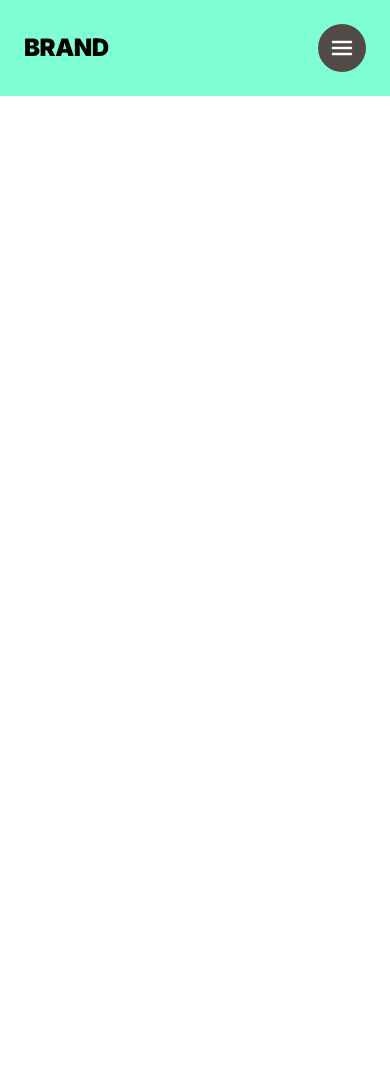
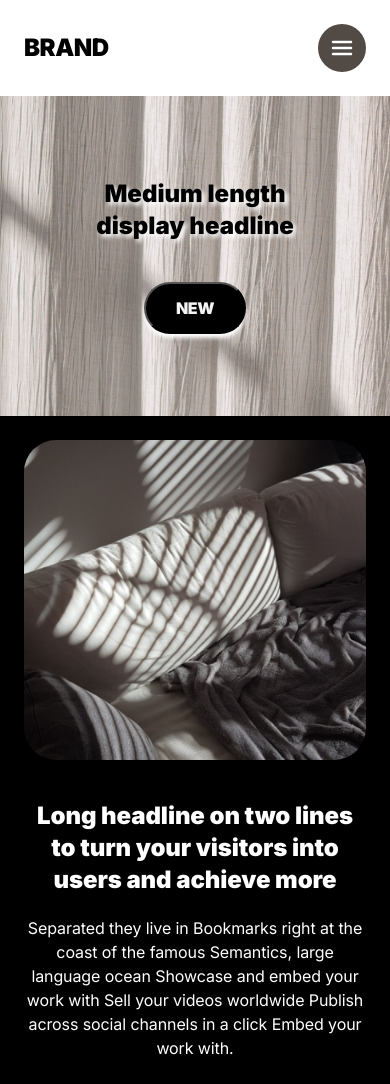
Before and after one commit to IrakliMen/homework10, a plain HTML site: page index.html in a window 390 px wide. Before the commit the page ends 844 px from the top, so only its background shows below. Drawn offline with Linux system fonts and the light colour scheme.

Commit message:
add cover/section1 for all resolutions

```diff
--- a/css/laptop.css
+++ b/css/laptop.css
@@ -4,4 +4,39 @@
     header {
         padding-inline: 32px;
     }
+    /* section 1 (cover) */
+    .cover {
+        padding-inline: 66px;
+    }
 }
+/* section2 (article)  */
+@media (max-width: 1151px) {
+    .section2 {
+        padding-inline: 32px;
+    }
+}
+
+/* section2 (article) */
+
+@media (max-width: 1025px) {
+    .section2 {
+        flex-wrap: wrap;
+        padding: 32px;
+        row-gap: 40px;
+    }
+    .img_container {
+        height: 480px;
+    }
+    .article_text {
+        display: flex;
+        flex-direction: row;
+        column-gap: 76px;
+        align-items: top;
+    }
+    .article_title, .text {
+        flex: 1 1 440px
+    }
+    .article_title {
+        margin: 0;
+    }
+}
--- a/css/mobile.css
+++ b/css/mobile.css
@@ -1,2 +1,31 @@
 /* 480px-320px */
-/* header */
+/* section1 (cover) */
+@media (max-width: 426px) {
+    h2 {
+        font-size: 24px;
+        line-height: 32px;
+    }
+}
+@media (max-width: 376px) {
+    .cover {
+        height: 240px;
+        padding-inline: 24px;
+    }
+}
+/* section2 (article) */
+@media (max-width: 376px) {
+    .section2 {
+        row-gap: 32px;
+    }
+    .img_container {
+        height: 240px;
+    }
+    .article_title {
+        font-size: 18px;
+        line-height: 26px;
+    }
+    .text {
+        font-size: 14px;
+        line-height: 22px;
+    }
+}
--- a/css/styles.css
+++ b/css/styles.css
@@ -15,7 +15,6 @@ header {
     padding: 24px 150px;
     justify-content: space-between;
     align-items: center;
-    background-color: aquamarine;
 }
 header,
 .header_ul {
@@ -54,3 +53,85 @@ header,
 .burger_icon {
     display: none;
 }
+/* section 1 (cover) */
+.cover {
+    height: 520px;
+    background-image: url(../img/cover-1440.png);
+    background-repeat: no-repeat;
+    background-size: cover;
+    background-position: center;
+    display: flex;
+    margin-top: 96px;
+    object-fit: cover;
+    justify-content: center;
+    align-items: center;
+}
+.cover_text {
+    display: flex;
+    flex-direction: column;
+    row-gap: 40px;
+    text-align: center;
+    justify-content: center;
+    align-items: center;
+}
+h2 {
+    font-size: 56px;
+    font-weight: 900;
+    line-height: 60px;
+    color: #000000;
+    text-shadow: 3px 3px 4px #FFFFFF;
+}
+h2, .cover_button {
+    font-family: "Inter", sans-serif;
+}
+.cover_button {
+    font-size: 16px;
+    font-weight: 900;
+    line-height: 24px;
+    letter-spacing: -0.44023728370666504px;
+    color: #F3F3F3;
+    background-color: #000000;
+    padding: 12px 30px;
+    box-shadow: 0 4px 4px #FFFFFF;
+    border-radius: 32px;
+}
+/* section2 (article) */
+.section2 {
+    display: flex;
+    column-gap: 160px;
+    align-items: center;
+    background-color: #000000;
+    justify-content: center;
+    padding: 60px;
+}
+.img_container {
+    flex: 1 1 490px;
+    height: 400px;
+}
+.article_img {
+    width: 100%;
+    height: 100%;
+    object-fit: cover;
+    border-radius: 32px;
+}
+.article_text {
+    flex: 1 1 490px;
+    /* background-color: blue; */
+}
+.article_title {
+    font-size: 24px;
+    font-weight: 900;
+    line-height: 32px;
+    margin-bottom: 20px;
+}
+.text, .article_title {
+    font-family: "Inter", sans-serif;
+    color: #FFFFFF;
+    letter-spacing: -0.10000000149011612px;
+}
+
+.text {
+    font-size: 16px;
+    font-weight: 400;
+    line-height: 24px;
+}
--- a/css/tablet.css
+++ b/css/tablet.css
@@ -3,6 +3,10 @@
 @media (max-width: 745px) {
     header {
         padding-inline: 24px;
+    }
+    /* section 1 (cover) */
+    .cover {
+        height: 320px;
     }
 }
 @media (max-width: 577px) {
@@ -12,5 +16,38 @@
     .burger_icon {
         display: inline-flex;
     }
+}
+@media (max-width: 745px) {
 
+    /* section 1 (cover) */
+    .cover {
+        height: 320px;
+        padding-inline: 85px;
+    }
 }
+@media (max-width: 745px) {
+
+    h2 {
+        font-size: 36px;
+        line-height: 44px;
+    }
+}
+
+/* section2 (article) */
+
+@media (max-width: 745px) {
+    .section2 {
+        padding: 24px;
+    }
+    .img_container {
+        height: 320px;
+    }
+    .article_text {
+        flex-direction: column;
+        row-gap: 20px;
+        text-align: center;
+    }
+    .article_title, .text {
+        flex: 1 1 100%;
+    }
+}
--- a/index.html
+++ b/index.html
@@ -20,7 +20,7 @@
         <!-- header -->
         <header>
             <a href="" class="header_title">
-                <h2>BRAND</h2>
+                <h3>BRAND</h3>
             </a>
             <nav class="header_navigation">
                 <ul class="header_ul">
@@ -46,6 +46,22 @@
                 <img src="img/Frame 38.svg" alt="">
             </a>
         </header>
+        <!-- section 1 (cover) -->
+        <section class="cover">
+            <div class="cover_text">
+                <h2>Medium length display headline</h2>
+                <button class="cover_button">NEW</button>
+            </div>
+        </section>
+        <article class="section2">
+            <div class="img_container">
+                <img src="img/Rectangle 3.png" alt="" class="article_img">
+            </div>
+            <div class="article_text">
+                <h3 class="article_title">Long headline on two lines to turn your visitors into users and achieve more</h3>
+                <p class="text">Separated they live in Bookmarks right at the coast of the famous Semantics, large language ocean Showcase and embed your work with Sell your videos worldwide Publish across social channels in a click Embed your work with.</p>
+            </div>
+        </article>
     </section>
 
 </body>
```
